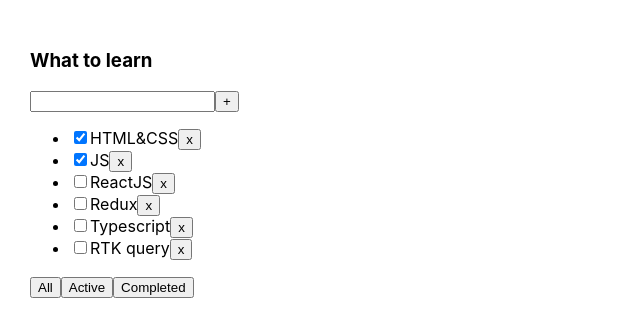
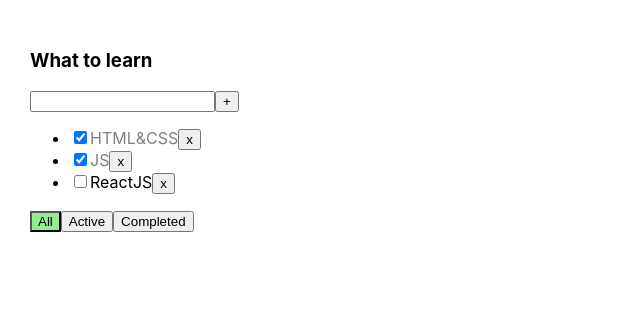
Before and after one commit to F-A-Z-A/todolist-2.0, a React (Create React App) app: page / in a window 1280 px wide. Shown: the top 336 px of the page, without its empty margins (0-640 px from the left). Built offline with nearby package versions, Linux system fonts and the light colour scheme.

Commit message:
lesson-04

```diff
--- a/package.json
+++ b/package.json
@@ -10,12 +10,12 @@
     "@types/node": "^20.11.5",
     "@types/react": "^18.2.48",
     "@types/react-dom": "^18.2.18",
-    "@types/uuid": "^10.0.0",
+    "@types/uuid": "^9.0.8",
     "react": "^18.2.0",
     "react-dom": "^18.2.0",
     "react-scripts": "5.0.1",
     "typescript": "^5.3.3",
-    "uuid": "^10.0.0",
+    "uuid": "^9.0.1",
     "web-vitals": "^3.5.1"
   },
   "scripts": {
--- a/src/App.css
+++ b/src/App.css
@@ -1,8 +1,24 @@
 .App {
-  padding: 30px;
-  display: flex;
+    padding: 30px;
+    display: flex;
 }
 
 .App > div {
-  margin-right: 50px;
+    margin-right: 50px;
 }
+
+.error {
+    border: red 1px solid;
+}
+
+.error-message {
+    color: red;
+}
+
+.active-filter {
+    background-color: lightgreen;
+}
+
+.is-done {
+    opacity: 0.5;
+}
--- a/src/App.tsx
+++ b/src/App.tsx
@@ -16,9 +16,6 @@
     { id: v1(), title: "HTML&CSS", isDone: true },
     { id: v1(), title: "JS", isDone: true },
     { id: v1(), title: "ReactJS", isDone: false },
-    { id: v1(), title: "Redux", isDone: false },
-    { id: v1(), title: "Typescript", isDone: false },
-    { id: v1(), title: "RTK query", isDone: false },
   ]);
 
   const [filter, setFilter] = useState<FilterValuesType>("all");
@@ -30,10 +27,6 @@
     setTasks(filteredTasks);
   };
 
-  const changeFilter = (filter: FilterValuesType) => {
-    setFilter(filter);
-  };
-
   const addTask = (title: string) => {
     const newTask = {
       id: v1(),
@@ -42,6 +35,19 @@
     };
     const newTasks = [newTask, ...tasks];
     setTasks(newTasks);
+  };
+
+  const changeFilter = (filter: FilterValuesType) => {
+    setFilter(filter);
+  };
+
+  const changeTaskStatus = (taskId: string, taskStatus: boolean) => {
+    setTasks(tasks.map((t) => (t.id === taskId ? { ...t, isDone: taskStatus } : t)));
+    // const task = tasks.find((t) => t.id === taskId);
+    // if (task) {
+    //   task.isDone = taskStatus;
+    //   setTasks([...tasks]);
+    // }
   };
 
   let tasksForTodolist = tasks;
@@ -61,6 +67,8 @@
         removeTask={removeTask}
         changeFilter={changeFilter}
         addTask={addTask}
+        changeTaskStatus={changeTaskStatus}
+        filter={filter}
       />
     </div>
   );
--- a/src/Button.tsx
+++ b/src/Button.tsx
@@ -1,8 +1,13 @@
 type ButtonPropsType = {
   title: string;
   onClick?: () => void;
+  className?: string;
 };
 
-export const Button = ({ title, onClick }: ButtonPropsType) => {
-  return <button onClick={onClick}>{title}</button>;
+export const Button = ({ title, onClick, className }: ButtonPropsType) => {
+  return (
+    <button className={className} onClick={onClick}>
+      {title}
+    </button>
+  );
 };
--- a/src/Todolist.tsx
+++ b/src/Todolist.tsx
@@ -1,6 +1,6 @@
 import { FilterValuesType, TaskType } from "./App";
+import { ChangeEvent, KeyboardEvent, useState } from "react";
 import { Button } from "./Button";
-import { ChangeEvent, KeyboardEvent, useState } from "react";
 
 type PropsType = {
   title: string;
@@ -8,32 +8,55 @@
   removeTask: (taskId: string) => void;
   changeFilter: (filter: FilterValuesType) => void;
   addTask: (title: string) => void;
+  changeTaskStatus: (taskId: string, taskStatus: boolean) => void;
+  filter: FilterValuesType;
 };
 
-export const Todolist = ({ title, tasks, removeTask, changeFilter, addTask }: PropsType) => {
+export const Todolist = ({ title, tasks, removeTask, changeFilter, addTask, changeTaskStatus, filter }: PropsType) => {
   const [taskTitle, setTaskTitle] = useState("");
+  const [error, setError] = useState<string | null>(null);
+
   const addTaskHandler = () => {
-    addTask(taskTitle);
-    setTaskTitle("");
+    if (taskTitle.trim() !== "") {
+      addTask(taskTitle.trim());
+      setTaskTitle("");
+    } else {
+      setError("Title is required");
+    }
   };
+
   const changeTaskTitleHandler = (event: ChangeEvent<HTMLInputElement>) => {
     setTaskTitle(event.currentTarget.value);
   };
+
   const addTaskOnKeyUpHandler = (event: KeyboardEvent<HTMLInputElement>) => {
+    setError(null);
     if (event.key === "Enter") {
       addTaskHandler();
     }
   };
+
   const changeFilterTasksHandler = (filter: FilterValuesType) => {
     changeFilter(filter);
+  };
+
+  const changeTaskStatusHandler = (taskId: string, e: ChangeEvent<HTMLInputElement>) => {
+    const newStatusValue = e.currentTarget.checked;
+    changeTaskStatus(taskId, newStatusValue);
   };
 
   return (
     <div>
       <h3>{title}</h3>
       <div>
-        <input value={taskTitle} onChange={changeTaskTitleHandler} onKeyUp={addTaskOnKeyUpHandler} />
+        <input
+          className={error ? "error" : undefined}
+          value={taskTitle}
+          onChange={changeTaskTitleHandler}
+          onKeyUp={addTaskOnKeyUpHandler}
+        />
         <Button title={"+"} onClick={addTaskHandler} />
+        {error && <div className={"error-message"}>{error}</div>}
       </div>
       {tasks.length === 0 ? (
         <p>Тасок нет</p>
@@ -43,20 +66,33 @@
             const removeTaskHandler = () => {
               removeTask(task.id);
             };
+
             return (
               <li key={task.id}>
-                <input type="checkbox" checked={task.isDone} />
-                <span>{task.title}</span>
-                <Button title={"x"} onClick={removeTaskHandler} />
+                <input type="checkbox" checked={task.isDone} onChange={(e) => changeTaskStatusHandler(task.id, e)} />
+                <span className={task.isDone ? "is-done" : undefined}>{task.title}</span>
+                <Button onClick={removeTaskHandler} title={"x"} />
               </li>
             );
           })}
         </ul>
       )}
       <div>
-        <Button title={"All"} onClick={() => changeFilterTasksHandler("all")} />
-        <Button title={"Active"} onClick={() => changeFilterTasksHandler("active")} />
-        <Button title={"Completed"} onClick={() => changeFilterTasksHandler("completed")} />
+        <Button
+          title={"All"}
+          onClick={() => changeFilterTasksHandler("all")}
+          className={filter === "all" ? "active-filter" : undefined}
+        />
+        <Button
+          title={"Active"}
+          onClick={() => changeFilterTasksHandler("active")}
+          className={filter === "active" ? "active-filter" : undefined}
+        />
+        <Button
+          title={"Completed"}
+          onClick={() => changeFilterTasksHandler("completed")}
+          className={filter === "completed" ? "active-filter" : undefined}
+        />
       </div>
     </div>
   );
```
Also changed, not shown: 1 other file (tests, documents, lock files or other folders).
